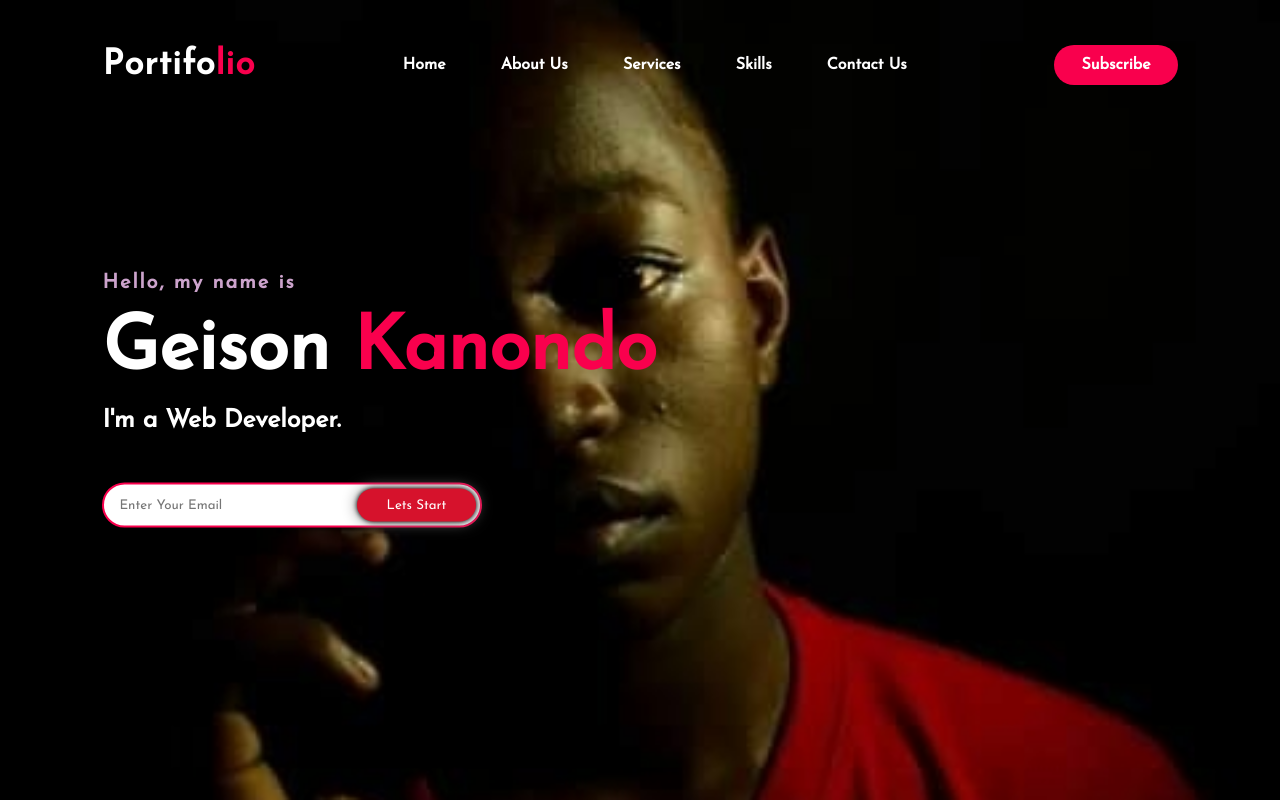
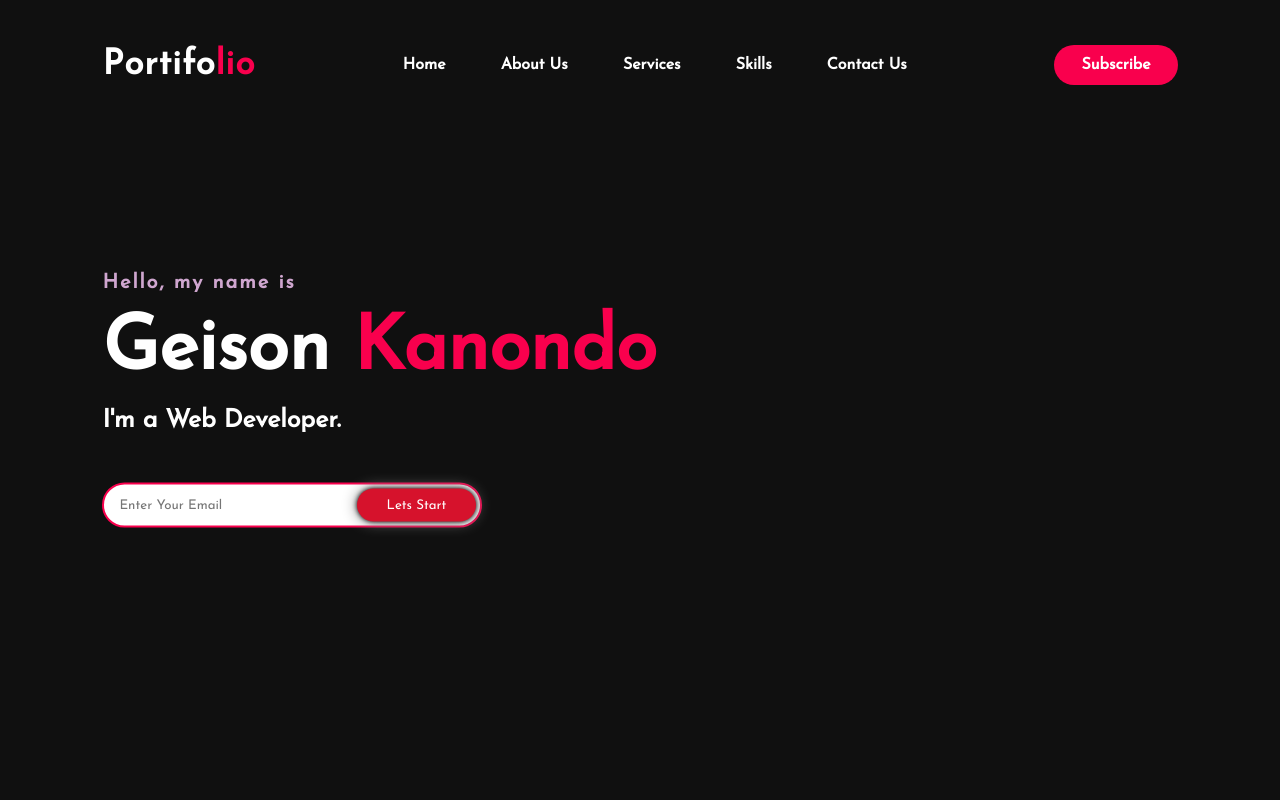
Before and after one commit to Gren33/Geison-s-Portifolio-Website, a plain HTML site: page index.html in a window 1280 px wide. Shown: the top 800 px of the page. Drawn offline with Linux system fonts and the light colour scheme.

Commit message:
Update style.css

```diff
--- a/style.css
+++ b/style.css
@@ -7,8 +7,7 @@
 .hero {
     height: 100vh;
     width: 100%;
-    background-image: url(/images/background.jpg.jpg);
-    background-size: cover;
+    background-color:#101010;
 }
 nav {
     display: flex;
```
